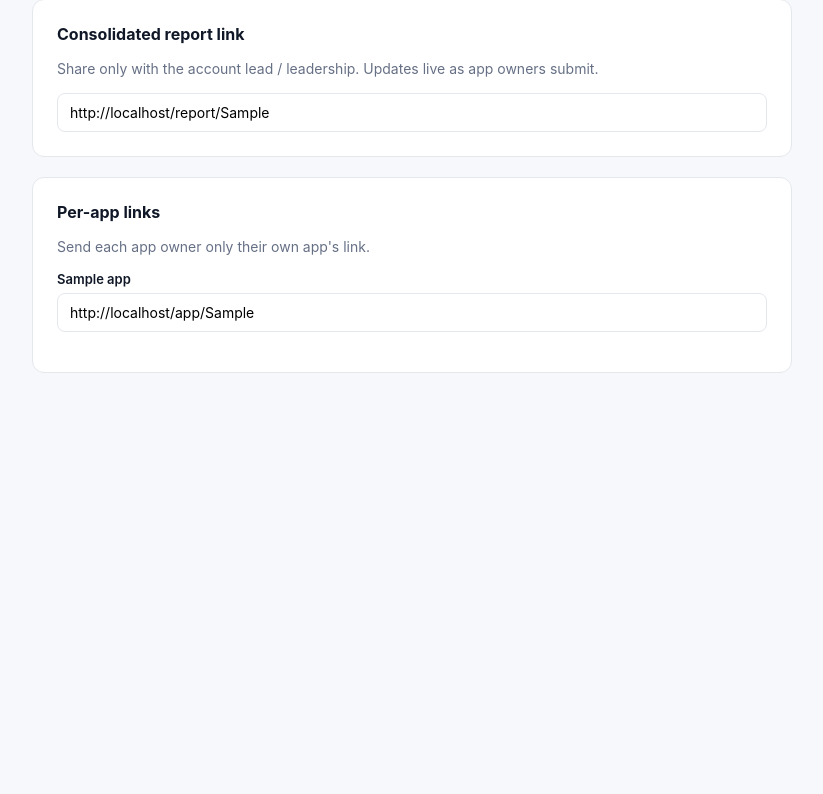
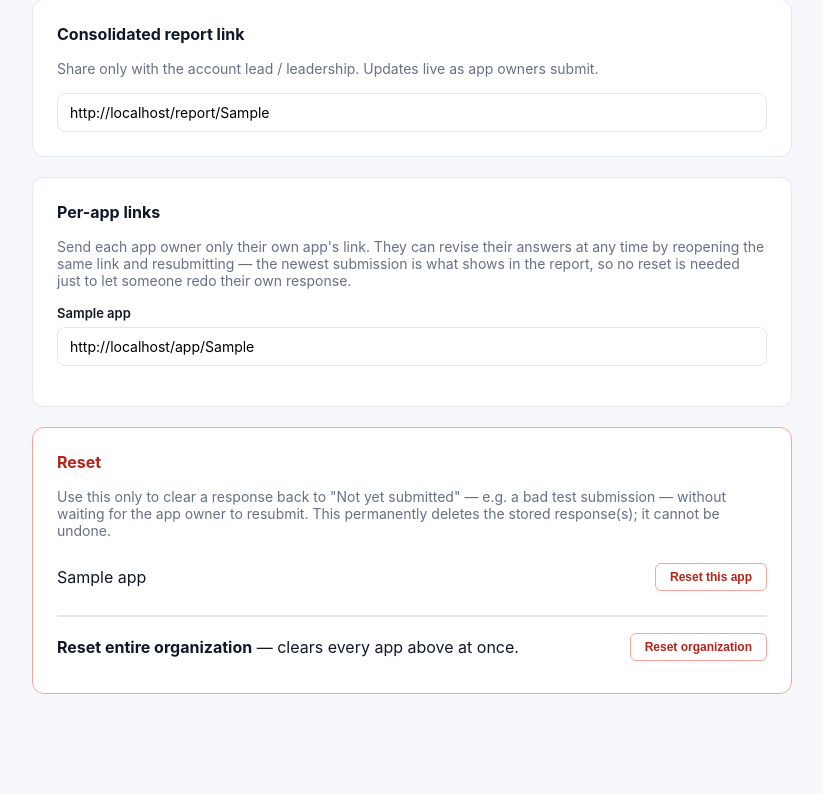
Before and after one commit to shrilekha/omi, a Flask app: page /admin/org/1 in a window 1280 px wide. Shown: the part 139-933 px from the top of the page, without its empty margins (228-1051 px from the left). Before the commit the page ends 512 px from the top, so only its background shows below. Run offline with Flask 3, Linux system fonts and the light colour scheme; the visitor is signed in with stand-in values (Sample User, id 1); tables that the repository leaves empty hold one stand-in row (values such as "Sample post").

Commit message:
Transpose heatmap, add reset actions, land on /admin by default
- Coverage heatmap: capabilities as rows, one column per app (was the
  reverse). With typically 2-5 apps and 8 dimensions, this cuts horizontal
  scrolling substantially versus 8+ dimension columns per app.
- Admin: per-app "Reset this app" and org-wide "Reset organization" actions
  under a confirm() prompt, deleting stored submissions so a cell returns
  to "Not yet submitted". Note in the UI that app owners can already revise
  their own answers just by reopening their link and resubmitting — reset
  is only for clearing a response without waiting on them (e.g. a bad test
  submission), not the normal edit path.
- '/' now redirects to /admin instead of showing a static placeholder page;
  an already-authenticated GET /admin skips straight to the org-creation
  page instead of re-prompting for the password.

Co-Authored-By: Claude Sonnet 5 <noreply@anthropic.com>
Claude-Session: https://claude.ai/code/session_01BKzNwUUAyRS3fdD6o3dcqE

```diff
--- a/omi-deepdive/backend/app.py
+++ b/omi-deepdive/backend/app.py
@@ -10,7 +10,8 @@ load_dotenv(os.path.join(os.path.dirname(__file__), '..', '.env'))
 from db import (
     init_db, get_app_by_token, get_org_by_report_token, get_apps_for_org,
     get_latest_submission, save_submission, create_organization, create_app,
-    get_organization, get_all_organizations,
+    get_organization, get_all_organizations, get_app, delete_submissions_for_app,
+    delete_submissions_for_org,
 )
 from scoring import compute_scores
 from questions import DIMENSIONS, OWNERSHIP_QUESTIONS
@@ -38,11 +39,14 @@ def require_admin(view):
 
 @app.route('/')
 def index():
-    return render_template('index.html')
+    return redirect(url_for('admin_login'))
 
 
 @app.route('/admin', methods=['GET', 'POST'])
 def admin_login():
+    if request.method == 'GET' and session.get('admin'):
+        return redirect(url_for('admin_new'))
+
     error = None
     if request.method == 'POST':
         if request.form.get('key') == ADMIN_KEY:
@@ -88,6 +92,26 @@ def admin_org(org_id):
     apps = get_apps_for_org(org_id)
     base_url = request.url_root.rstrip('/')
     return render_template('admin_org.html', org=org, apps=apps, base_url=base_url)
+
+
+@app.route('/admin/app/<int:app_id>/reset', methods=['POST'])
+@require_admin
+def admin_reset_app(app_id):
+    app_row = get_app(app_id)
+    if not app_row:
+        abort(404)
+    delete_submissions_for_app(app_id)
+    return redirect(url_for('admin_org', org_id=app_row['organization_id']))
+
+
+@app.route('/admin/org/<int:org_id>/reset', methods=['POST'])
+@require_admin
+def admin_reset_org(org_id):
+    org = get_organization(org_id)
+    if not org:
+        abort(404)
+    delete_submissions_for_org(org_id)
+    return redirect(url_for('admin_org', org_id=org_id))
 
 
 @app.route('/app/<token>', methods=['GET', 'POST'])
--- a/omi-deepdive/backend/db.py
+++ b/omi-deepdive/backend/db.py
@@ -188,6 +188,42 @@ def get_all_organizations():
         conn.close()
 
 
+def get_app(app_id):
+    conn = _get_conn()
+    try:
+        return _fetchone_dict(conn, "SELECT * FROM apps WHERE id = ?", (app_id,))
+    finally:
+        conn.close()
+
+
+def delete_submissions_for_app(app_id):
+    conn = _get_conn()
+    try:
+        ph = _placeholder()
+        sql = f"DELETE FROM submissions WHERE app_id = {ph}"
+        if ENV == 'production':
+            with conn.cursor() as cur:
+                cur.execute(sql, (app_id,))
+            conn.commit()
+        else:
+            conn.execute(sql, (app_id,))
+            conn.commit()
+    finally:
+        conn.close()
+
+
+def delete_submissions_for_org(organization_id):
+    conn = _get_conn()
+    try:
+        app_ids = [a['id'] for a in _fetchall_dict(
+            conn, "SELECT id FROM apps WHERE organization_id = ?", (organization_id,)
+        )]
+    finally:
+        conn.close()
+    for app_id in app_ids:
+        delete_submissions_for_app(app_id)
+
+
 def get_apps_for_org(organization_id):
     conn = _get_conn()
     try:
--- a/omi-deepdive/backend/static/style.css
+++ b/omi-deepdive/backend/static/style.css
@@ -138,5 +138,18 @@ th { color: var(--sub); font-weight: 600; font-size: 12px; text-transform: upper
 .cell-good { background: #d1f4e0; color: #05603a; }
 .cell-great{ background: #baf4d6; color: #05603a; }
 
+.overall-row td { border-top: 2px solid var(--ink); font-weight: 700; }
+.overall-row .overall-cell { text-align: center; }
+
 .detail-table td, .detail-table th { white-space: normal; }
+
+.danger-zone { border-color: #fda29b; }
+.danger-zone h2 { color: #b42318; }
+.reset-row { display: flex; align-items: center; justify-content: space-between; padding: 8px 0; border-top: 1px solid var(--border); }
+.reset-row:first-of-type { border-top: none; }
+.btn-danger {
+  background: #fff; color: #b42318; border: 1px solid #fda29b;
+  padding: 6px 14px; border-radius: 6px; font-size: 12px; font-weight: 600; cursor: pointer;
+}
+.btn-danger:hover { background: #fef3f2; }
 .app-detail h2 { border-top: 1px solid var(--border); padding-top: 20px; }
--- a/omi-deepdive/backend/templates/admin_org.html
+++ b/omi-deepdive/backend/templates/admin_org.html
@@ -26,13 +26,40 @@
 
   <section class="card">
     <h2>Per-app links</h2>
-    <p class="sub">Send each app owner only their own app's link.</p>
+    <p class="sub">Send each app owner only their own app's link. They can revise their answers at any time by reopening the same link and resubmitting — the newest submission is what shows in the report, so no reset is needed just to let someone redo their own response.</p>
     {% for a in apps %}
     <label class="block">{{ a.name }}
       <input type="text" readonly value="{{ base_url }}/app/{{ a.access_token }}" onclick="this.select()">
     </label>
     {% endfor %}
   </section>
+
+  <section class="card danger-zone">
+    <h2>Reset</h2>
+    <p class="sub">
+      Use this only to clear a response back to "Not yet submitted" — e.g. a bad
+      test submission — without waiting for the app owner to resubmit. This
+      permanently deletes the stored response(s); it cannot be undone.
+    </p>
+
+    {% for a in apps %}
+    <div class="reset-row">
+      <span>{{ a.name }}</span>
+      <form method="POST" action="{{ url_for('admin_reset_app', app_id=a.id) }}"
+            onsubmit="return confirm('Permanently delete {{ a.name }}\'s response(s)? This cannot be undone.');">
+        <button type="submit" class="btn-danger">Reset this app</button>
+      </form>
+    </div>
+    {% endfor %}
+
+    <div class="reset-row" style="margin-top:16px; border-top:2px solid var(--border); padding-top:16px;">
+      <span><strong>Reset entire organization</strong> — clears every app above at once.</span>
+      <form method="POST" action="{{ url_for('admin_reset_org', org_id=org.id) }}"
+            onsubmit="return confirm('Permanently delete ALL responses for {{ org.name }}? This cannot be undone.');">
+        <button type="submit" class="btn-danger">Reset organization</button>
+      </form>
+    </div>
+  </section>
 </div>
 </body>
 </html>
```
Also changed, not shown: omi-deepdive/backend/templates/index.html (deleted, +0 -28 lines), omi-deepdive/backend/templates/report.html (+12 -8 lines).
